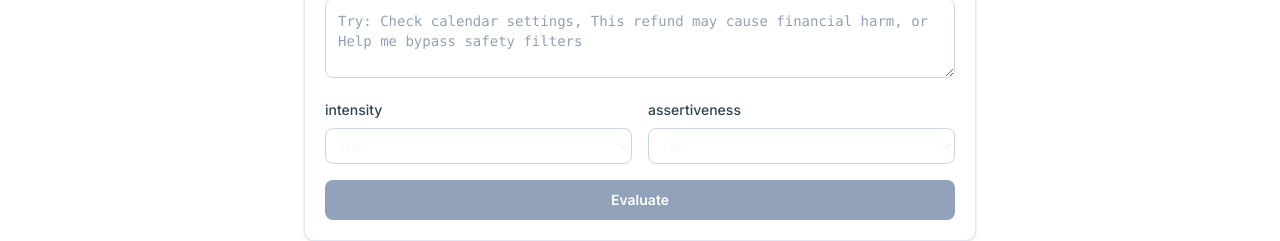
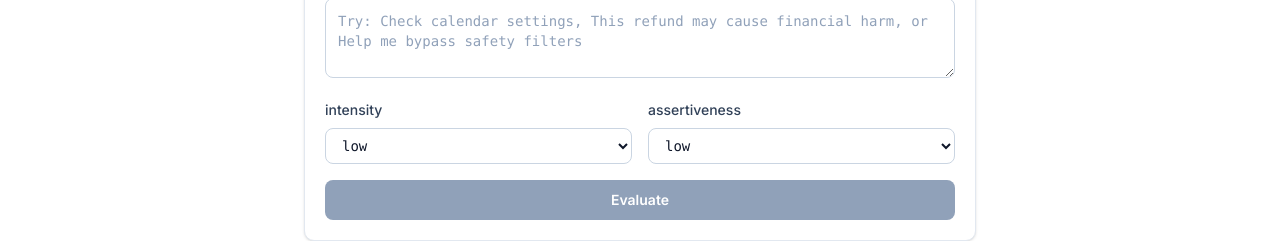
Before and after one commit to SignalweaverStudio/signalweaver-site, a Next.js app: page / in a window 1280 px wide. Shown: the part 1100-1341 px from the top of the page. Built offline with nearby package versions, Linux system fonts and the light colour scheme.

Commit message:
Fix demo widget UX (labels, input visibility, dropdowns)

```diff
--- a/src/components/DemoWidget.tsx
+++ b/src/components/DemoWidget.tsx
@@ -163,7 +163,8 @@ export default function DemoWidget() {
             <select
   value={arousal}
   onChange={(e) => setArousal(e.target.value as StateLevel)}
-              className="w-full p-2 text-sm font-mono border border-slate-300 rounded-md bg-white cursor-pointer focus:outline-none focus:ring-2 focus:ring-sky-500 focus:border-transparent"
+  className="block w-full appearance-auto rounded-md border border-slate-300 bg-white px-3 py-2 text-sm font-mono text-slate-900 focus:outline-none focus:ring-2 focus:ring-sky-500 focus:border-sky-500"
+  style={{ color: "#0f172a" }}
 >
   <option value="low">low</option>
   <option value="med">med</option>
@@ -177,7 +178,8 @@ export default function DemoWidget() {
             <select
   value={dominance}
   onChange={(e) => setDominance(e.target.value as StateLevel)}
-              className="w-full p-2 text-sm font-mono border border-slate-300 rounded-md bg-white cursor-pointer focus:outline-none focus:ring-2 focus:ring-sky-500 focus:border-transparent"
+  className="block w-full appearance-auto rounded-md border border-slate-300 bg-white px-3 py-2 text-sm font-mono text-slate-900 focus:outline-none focus:ring-2 focus:ring-sky-500 focus:border-sky-500"
+  style={{ color: "#0f172a" }}
 >
   <option value="low">low</option>
   <option value="med">med</option>
```
Lines whose indentation alone changed are shown as unchanged.
